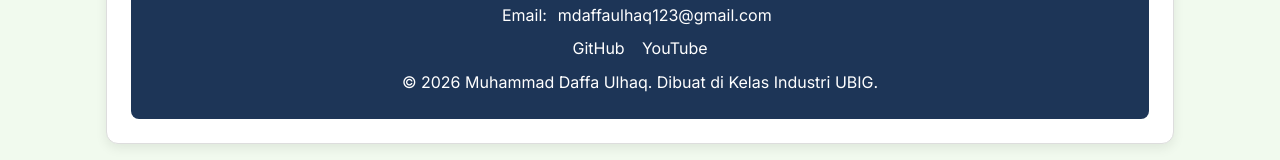
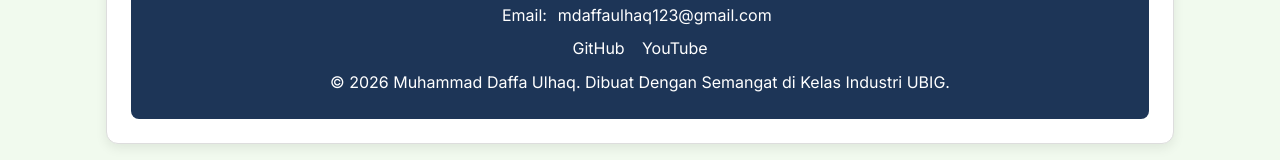
Before and after one commit to ulhaq-boop/Portofolio, a plain HTML site: page index.html in a window 1280 px wide. Shown: the part 1067-1227 px from the top of the page. Drawn offline with Linux system fonts and the light colour scheme.

Commit message:
feat:merubah index

```diff
--- a/index.html
+++ b/index.html
@@ -141,7 +141,7 @@
                         <a href="https://www.youtube.com/@DaffaUlhaq-17" target="_blank">YouTube</a>
                     </p>
                     <p>
-                        &copy; 2026 Muhammad Daffa Ulhaq. Dibuat di Kelas Industri UBIG.
+                        &copy; 2026 Muhammad Daffa Ulhaq. Dibuat Dengan Semangat di Kelas Industri UBIG.
                     </p>
                 </footer>
             </section>
```
